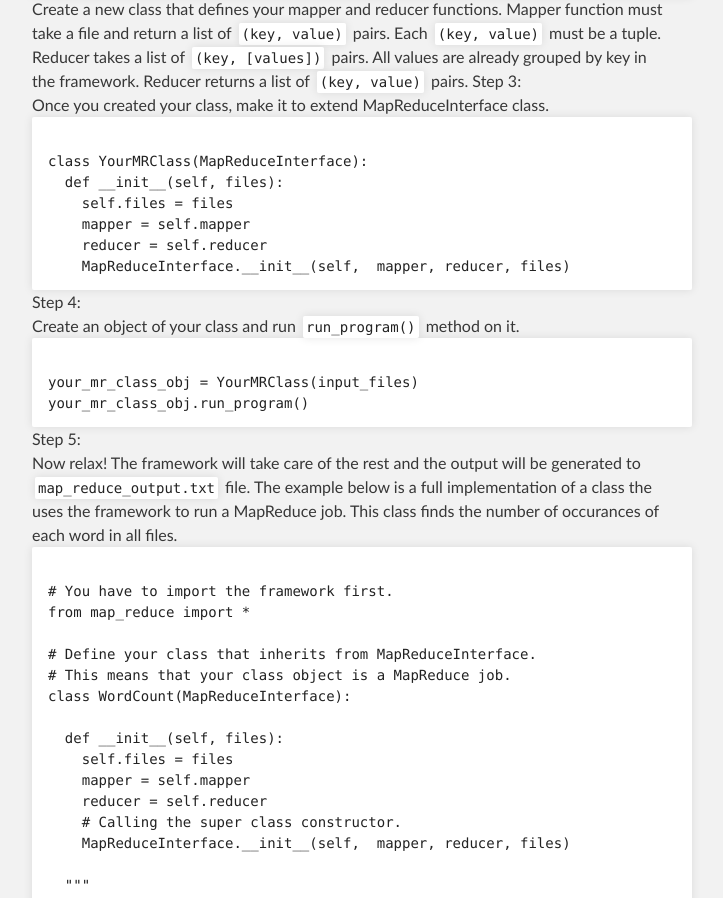
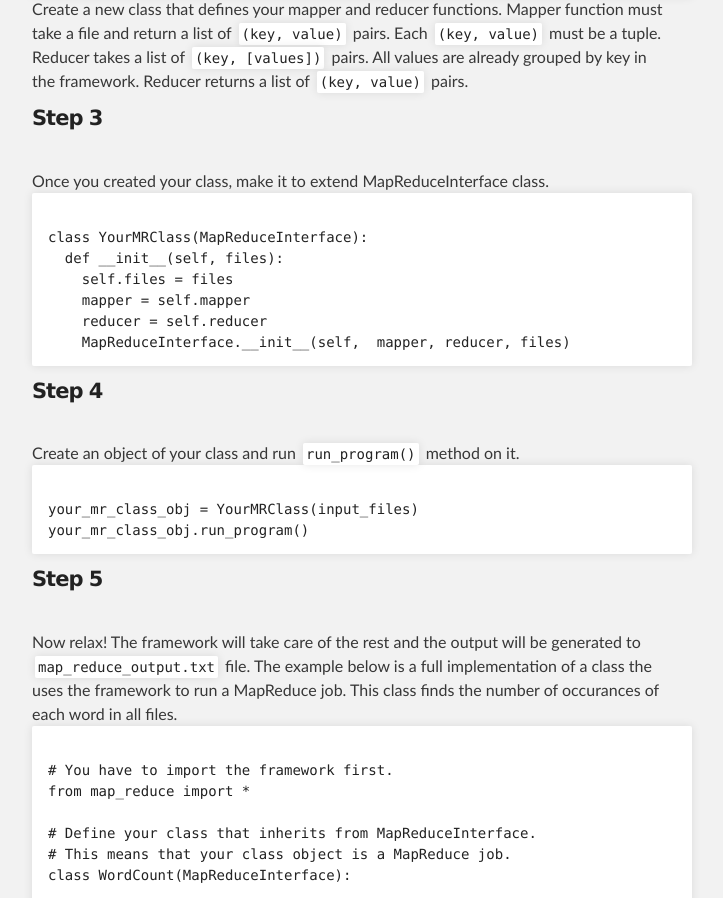
Before and after one commit to tiggreen/map_reduce.py, a plain HTML site: page index.html in a window 1280 px wide. Shown: the part 1038-1936 px from the top of the page, without its empty margins (288-1011 px from the left). Drawn offline with Linux system fonts and the light colour scheme.

Commit message:
Adding more stuff into README.md

```diff
--- a/index.html
+++ b/index.html
@@ -77,7 +77,7 @@ Mapper function must take a file and return a list of <code>(key, value)</code>
 
 Reducer takes a list of <code>(key, [values])</code> pairs. All values are already grouped by key in the framework. Reducer returns a list of <code>(key, value)</code> pairs.
 
-Step 3:<br>
+<h4>Step 3</h4><br>
 Once you created your class, make it to extend MapReduceInterface class.
 
 <pre><code>
@@ -89,7 +89,7 @@ class YourMRClass(MapReduceInterface):
     MapReduceInterface.__init__(self,  mapper, reducer, files)
 </code></pre>
 
-Step 4:<br>
+<h4>Step 4</h4><br>
 
 Create an object of your class and run <code>run_program()</code> method on it.
 
@@ -98,7 +98,7 @@ your_mr_class_obj = YourMRClass(input_files)
 your_mr_class_obj.run_program()
 </code></pre>
 
-Step 5:<br>
+<h4>Step 5</h4><br>
 
 Now relax! The framework will take care of the rest and the output will be generated to
 <code>map_reduce_output.txt</code> file.
```
